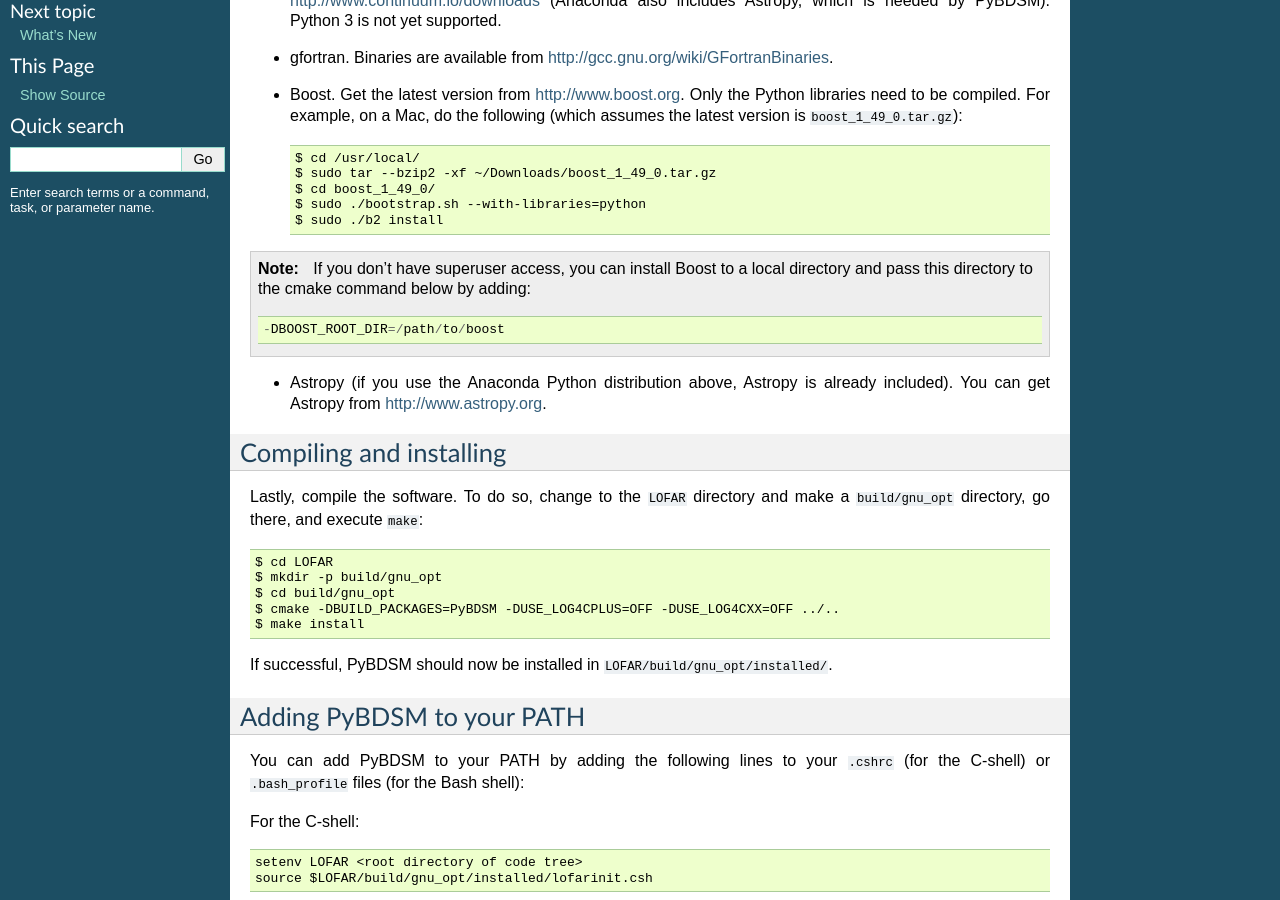
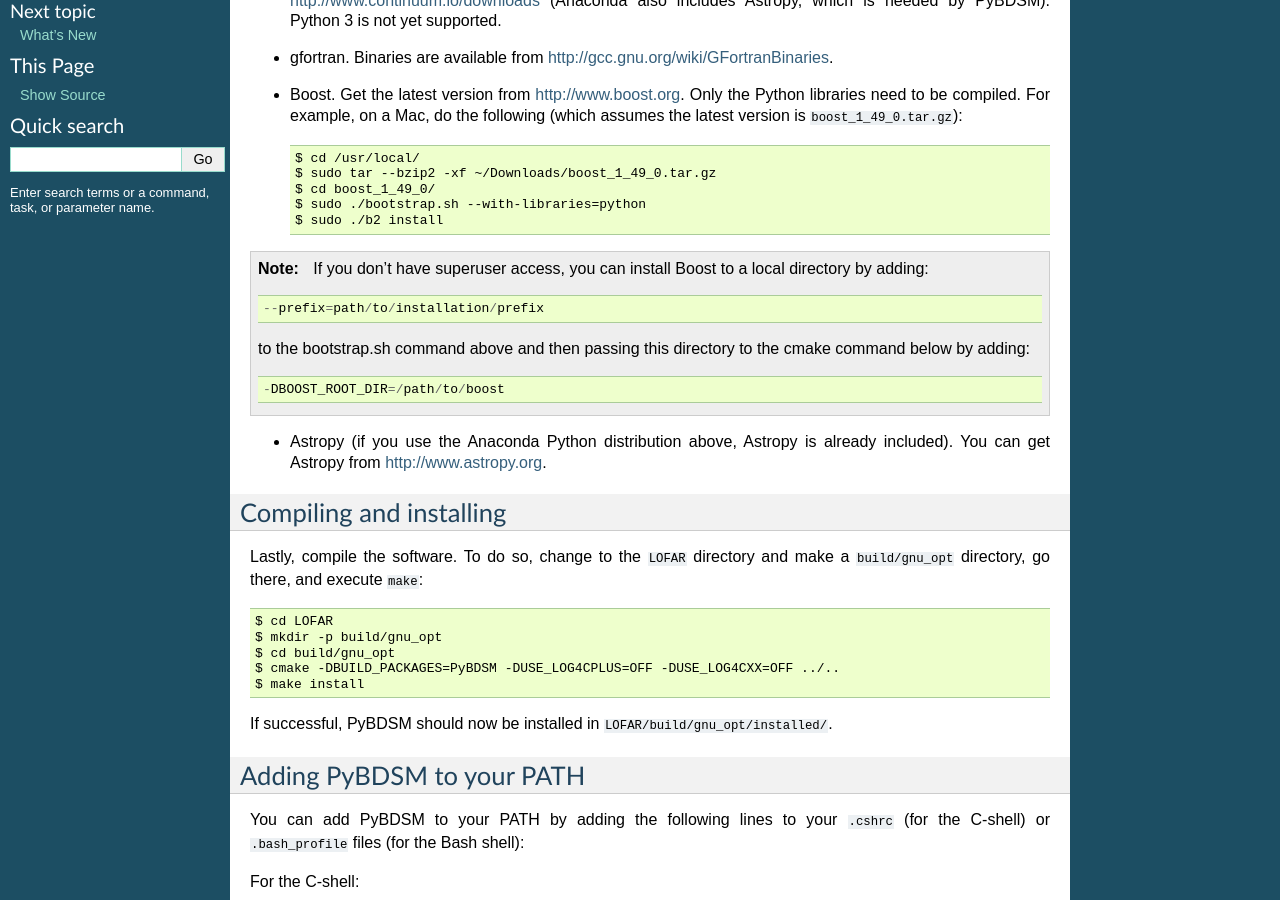
Before and after one commit to lofar-astron/PyBDSF, a Sphinx documentation site: the page built from doc/source/installation.rst, in a window 1280 px wide and 900 px high, scrolled down 566 px. Built offline with Sphinx 7.4.7, drawn with Linux system fonts in a browser that asks for light colours; formulas are drawn with MathJax 3.

Commit message:
Task #3403: Tweak to documentation.
git-svn-id: https://svn.astron.nl/LOFAR/trunk/CEP/PyBDSM@26429 b3281354-443f-0410-9bd6-bf5212d75c11

```diff
--- a/doc/source/installation.rst
+++ b/doc/source/installation.rst
@@ -34,7 +34,11 @@ Before compiling the PyBDSM source code, you need to make sure you have the requ
 
 .. note::
 
-    If you don't have superuser access, you can install Boost to a local directory and pass this directory to the cmake command below by adding::
+    If you don't have superuser access, you can install Boost to a local directory by adding::
+
+        --prefix=path/to/installation/prefix
+
+    to the bootstrap.sh command above and then passing this directory to the cmake command below by adding::
 
         -DBOOST_ROOT_DIR=/path/to/boost
 
```
